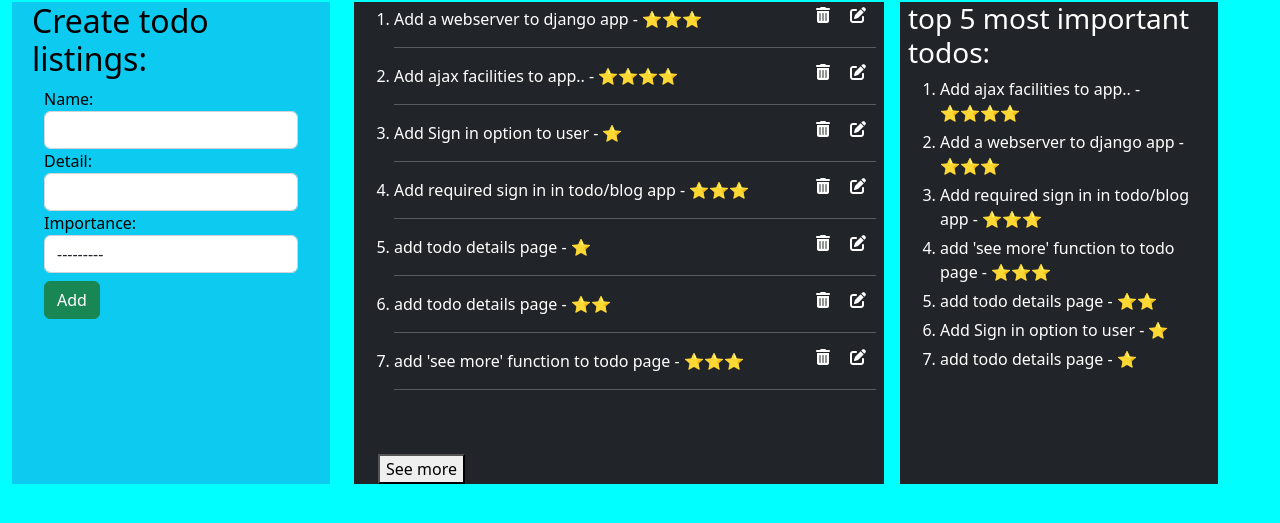
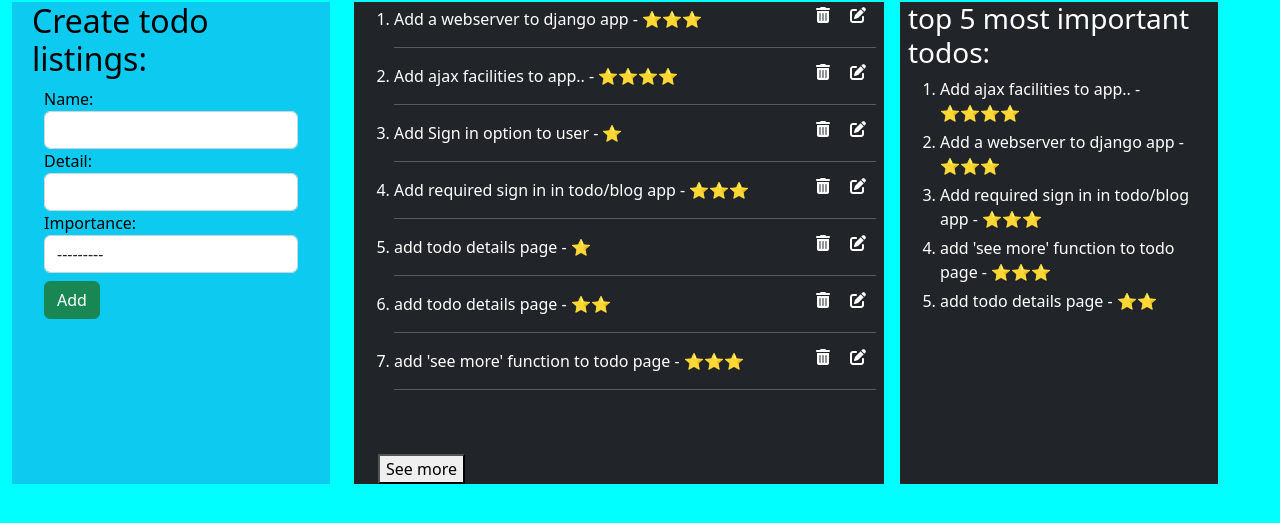
Before and after one commit to rubelliumm/django_portfolio.rubelliumm, a Django app: page /todo/ in a window 1280 px wide. Shown: the part 106-629 px from the top of the page. Run offline with Django 4.2, Linux system fonts and the light colour scheme; data comes from the database, SQL or seed files in the repository; both versions use the stored data as it was after the commit; some libraries are stand-ins or nearby versions.

Commit message:
fix site

```diff
--- a/templates/main/applist.html
+++ b/templates/main/applist.html
@@ -6,7 +6,7 @@
     <div class="row">
         <div class="col">
             <ul>
-                <li><a href="{% url 'todo_homepage_url' %}">Todo App</a></li>
+                <li><a href="{% url 'todo:todo_homepage_url' %}">Todo App</a></li>
                 <li><a href="{% url 'jobapp_homepage_url' %}">Job App</a></li>
             </ul>
         </div>
--- a/templates/todo/todo_home.html
+++ b/templates/todo/todo_home.html
@@ -8,7 +8,7 @@
             <div class="container">
                 <h2>Create todo listings:</h2>
                 <div class="container">
-                    <form action="{% url 'add_todo_url' %}" method="POST" class="form mb-5">
+                    <form action="{% url 'todo:add_todo_url' %}" method="POST" class="form mb-5">
                         {% csrf_token %}
                         {{ form }}
                         <input class="btn btn-success mt-2" type="submit" value="Add">
@@ -21,8 +21,7 @@
                 {% for todo in todo %}
                 <li>
                     <div class="todo">
-                        {{ todo.name }} - {{ todo.importance }}<a href="{% url 'edit_todo_url' todo.pk %}"><i class="fa-solid fa-pen-to-square"></i></a><a href="{% url 'delete_todo_url' todo.pk %}"><i class="fa-solid fa-trash-can"></i></a>
-                        {% comment %} {{ todo.name }} - {{ todo.importance }}<a data-hx-post="{% url 'edit_todo_url' todo.pk %}"><i class="fa-solid fa-pen-to-square"></i></a><a href="{% url 'delete_todo_url' todo.pk %}"><i class="fa-solid fa-trash-can"></i></a> {% endcomment %}
+                        {{ todo.name }} - {{ todo.importance }}<a href="{% url 'todo:edit_todo_url' todo.pk %}"><i class="fa-solid fa-pen-to-square"></i></a><a href="{% url 'todo:delete_todo_url' todo.pk %}"><i class="fa-solid fa-trash-can"></i></a>
                         <hr>
                     </div>
                 </li>
--- a/todo/views.py
+++ b/todo/views.py
@@ -8,7 +8,7 @@ from todo.forms import TodoForm
 def todo_home(request):
     todo = Todo.objects.all()
     form = TodoForm()
-    imp_todo = todo.order_by('-importance')[:10]
+    imp_todo = todo.order_by('-importance')[:5]
     return render(request, 'todo/todo_home.html', {'todo': todo, 'form': form, 'imp_todo': imp_todo})
 
 
@@ -19,15 +19,15 @@ def add_todo(request):
             form.save()
         todo = Todo.objects.all()
         form = TodoForm()
-        return redirect('todo_homepage_url')
+        return redirect('todo:todo_homepage_url')
     else:
-        return redirect('todo_homepage_url')
+        return redirect('todo:todo_homepage_url')
 
 
 def remove_todo(request, pk):
     todo = Todo.objects.get(pk=pk)
     todo.delete()
-    return redirect('todo_homepage_url')
+    return redirect('todo:todo_homepage_url')
 
 
 def edit_todo(request, pk):
@@ -36,6 +36,6 @@ def edit_todo(request, pk):
     form.initial['name'] = todo_obj.name
     form.initial['detail'] = todo_obj.detail
     todo = Todo.objects.all()
-    imp_todo = todo.order_by('-importance')[:10]
+    imp_todo = todo.order_by('-importance')[:5]
     return render(request, 'todo/todo_home.html', {'form': form, 'id': pk, 'imp_todo': imp_todo, 'todo': todo})
     # return redirect('todo_homepage_url')
```
Also changed, not shown: db.sqlite3.
